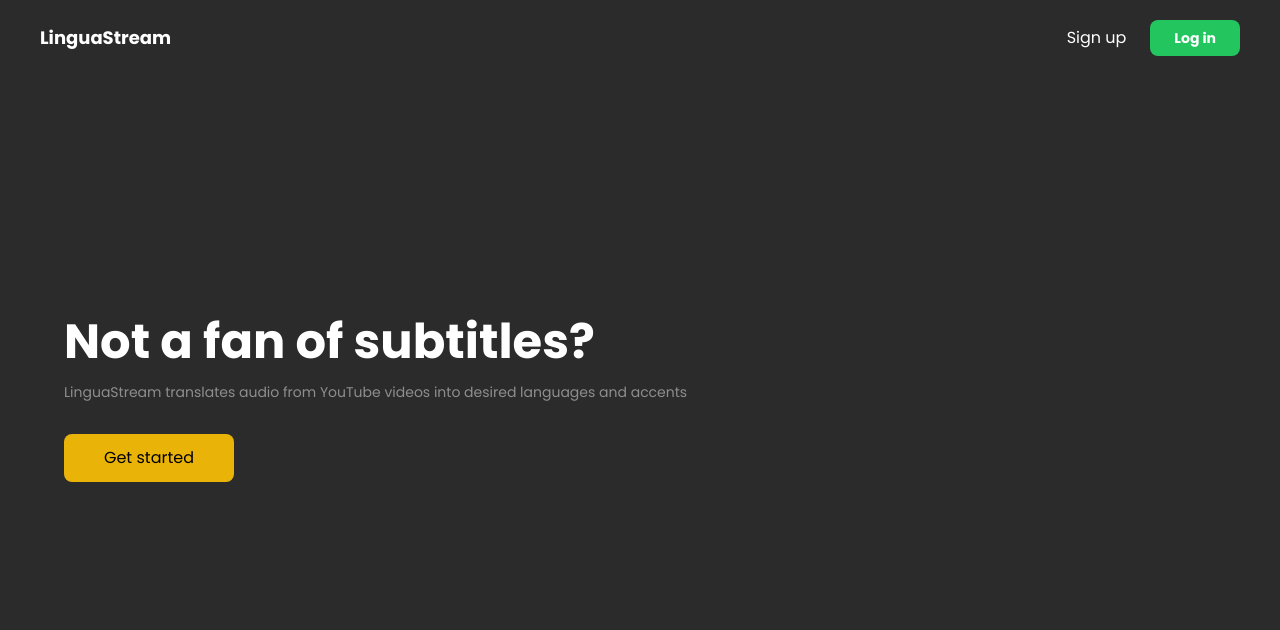
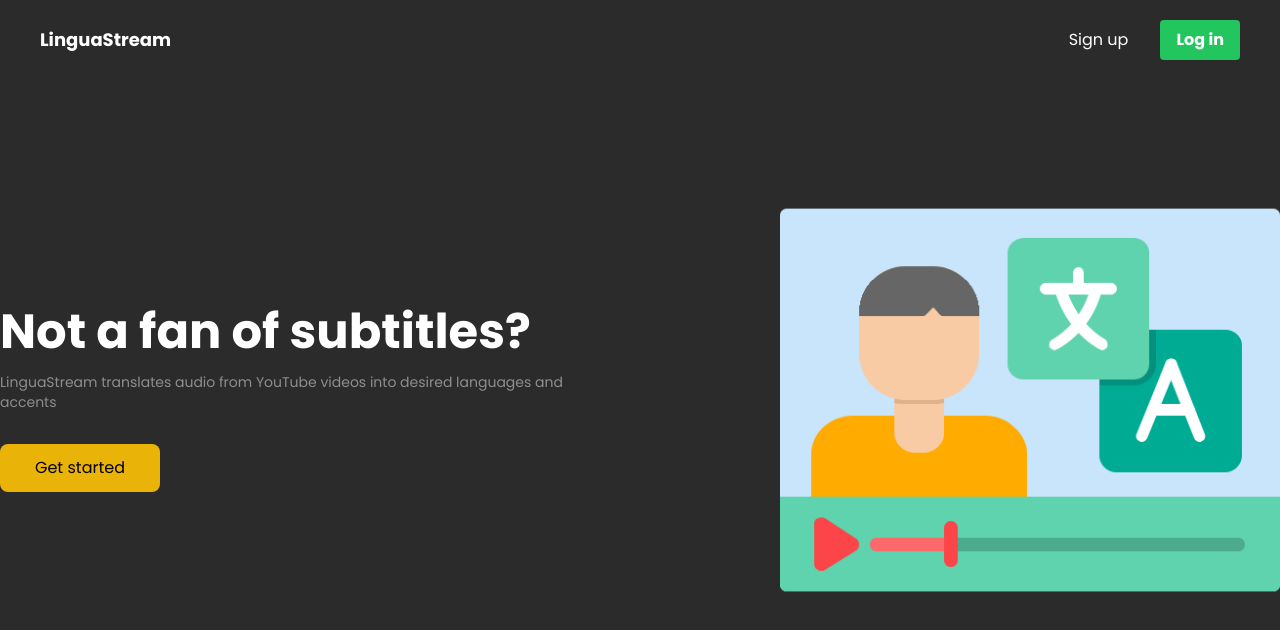
Before and after one commit to wxp02/LinguaStream, a React (Create React App) app in the folder frontend/: page / in a window 1280 px wide. Shown: the top 630 px of the page. Built offline with nearby package versions, Linux system fonts and the light colour scheme.

Commit message:
Add landing page image

```diff
--- a/frontend/public/index.html
+++ b/frontend/public/index.html
@@ -24,7 +24,7 @@
       work correctly both with client-side routing and a non-root public URL.
       Learn how to configure a non-root public URL by running `npm run build`.
     -->
-    <title>React App</title>
+    <title>LinguaStream</title>
   </head>
   <body>
     <noscript>You need to enable JavaScript to run this app.</noscript>
--- a/frontend/src/pages/LandingPage.js
+++ b/frontend/src/pages/LandingPage.js
@@ -9,17 +9,21 @@
   };
 
   return (
-    <div className="bg-[#2B2B2B] text-white min-h-screen flex flex-col items-start justify-center pl-10">
-      <header className="absolute top-0 left-0 right-0 flex justify-between items-center px-10 py-5 w-full">
+    <div className="bg-[#2B2B2B] text-white min-h-screen flex flex-col">
+      <header className="w-full px-10 py-5 flex justify-between items-center">
         <div className="text-lg font-semibold">LinguaStream</div>
         <div>
-          <button className="mr-6">Sign up</button>
-          <button className="bg-green-500 hover:bg-green-700 text-white font-bold py-2 px-6 rounded-lg text-sm">
+          <button className="mr-4 bg-transparent hover:bg-gray-700 text-white py-2 px-4 rounded">
+            Sign up
+          </button>
+          <button className="bg-green-500 hover:bg-green-700 text-white font-bold py-2 px-4 rounded">
             Log in
           </button>
         </div>
       </header>
-      <main className="flex flex-col items-start justify-center px-6 py-8">
+      <main className="flex flex-col items-center justify-center flex-grow mt-[-10vh]">
+        <div className="flex flex-row items-center justify-center w-full">
+          <div className="flex flex-col mr-40">
             <h1 className="text-5xl font-bold mb-4">Not a fan of subtitles?</h1>
             <p className="mb-8 text-sm text-lightgrey">
               LinguaStream translates audio from YouTube videos into desired
@@ -27,10 +31,17 @@
             </p>
             <button
               onClick={handleGetStarted}
-          className="bg-yellow-500 hover:bg-yellow-600 text-black py-3 px-10 rounded-lg"
+              className="bg-yellow-500 hover:bg-yellow-600 text-black py-3 w-40 rounded-lg"
             >
               Get started
             </button>
+          </div>
+          <img
+            src="./landing-page.png"
+            alt="Translate"
+            style={{ width: "500px", height: "500px" }}
+          />
+        </div>
       </main>
     </div>
   );
--- a/frontend/tailwind.config.js
+++ b/frontend/tailwind.config.js
@@ -10,7 +10,7 @@
         lightgrey: "#8E8E8E",
       },
       backgroundImage: {
-        "my-image": "url(/assets/home-background.jpg)",
+        "my-image": "url(/public/home-background.jpg)",
       },
     },
   },
```
Also changed, not shown: frontend/public/home-background.jpg (renamed from frontend/assets/home-background.jpg), frontend/public/landing-page.png (added). Lines whose indentation alone changed are shown as unchanged.
